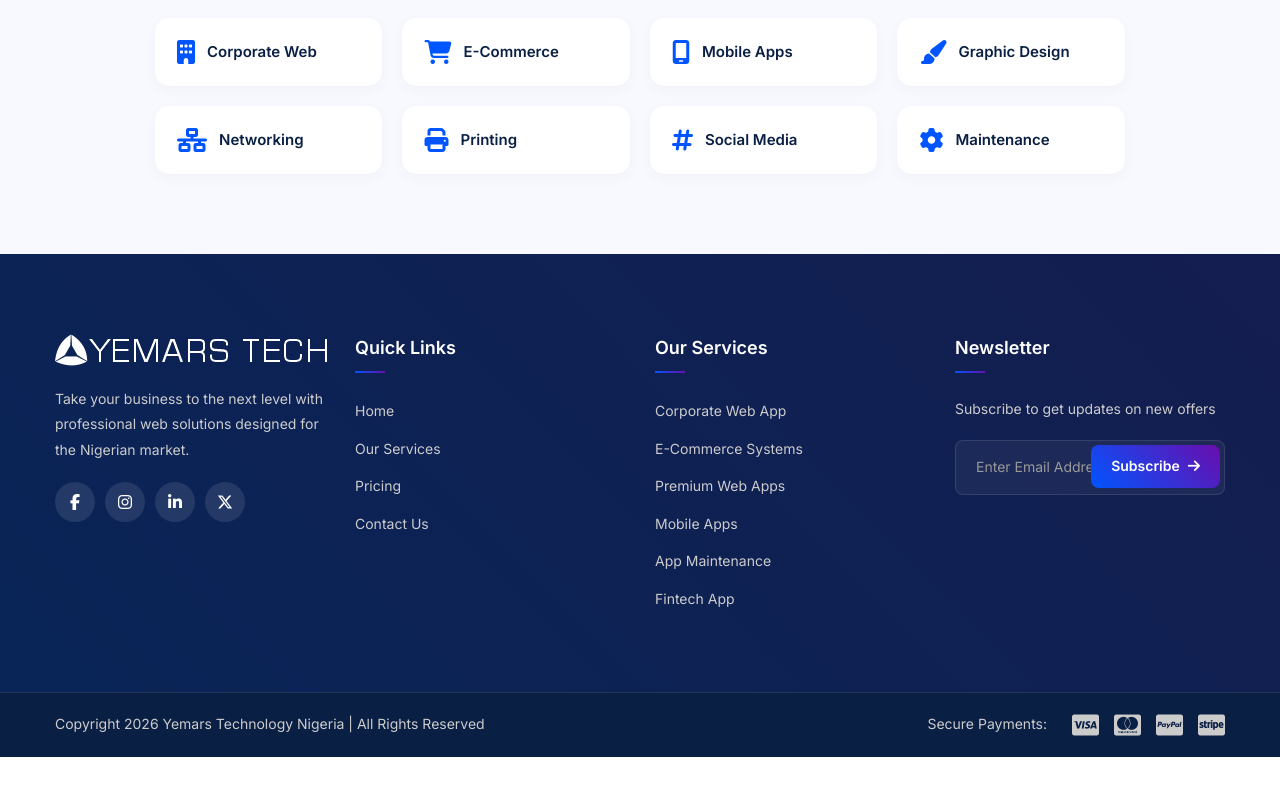
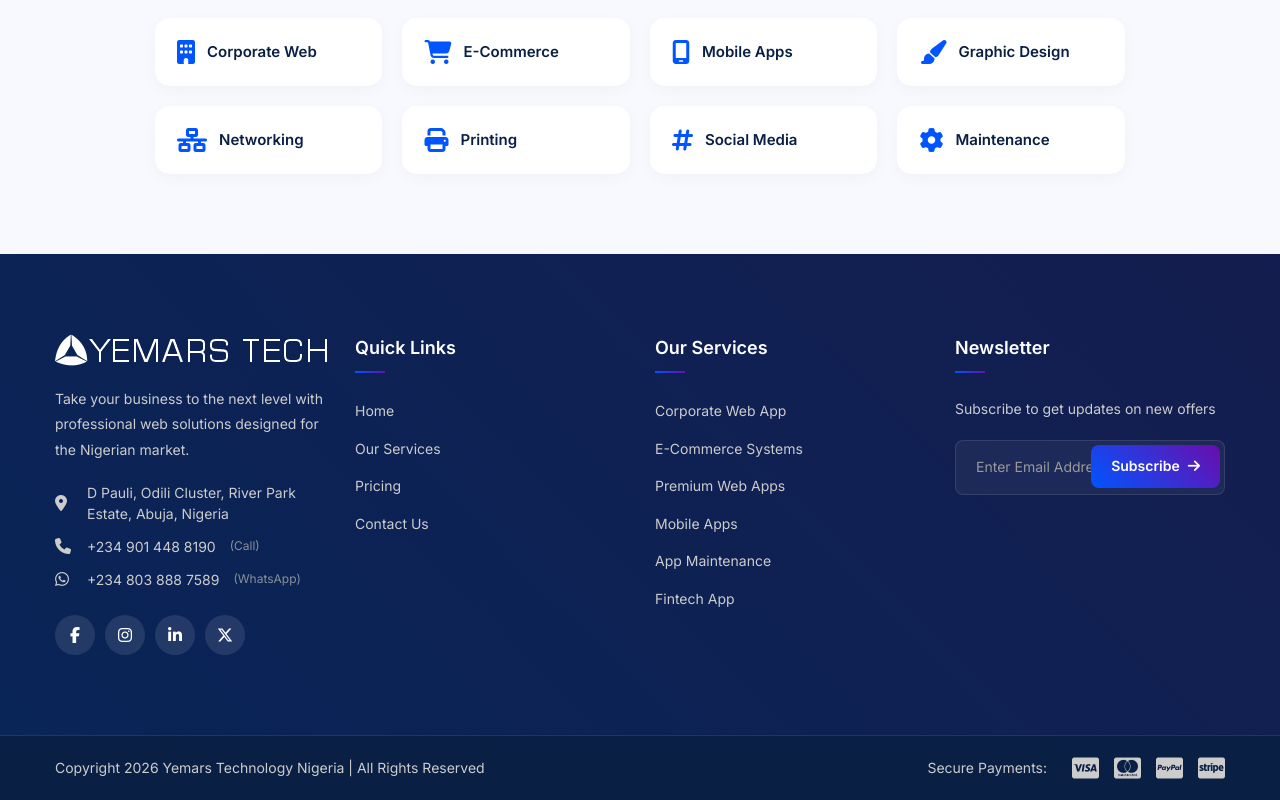
Before and after one commit to uwem42020-ux/yemars, a Nuxt app: page / in a window 1280 px wide. Shown: the part 3715-4515 px from the top of the page. Before the commit the page ends 4472 px from the top, so only its background shows below. Built offline with nearby package versions, Linux system fonts and the light colour scheme.

Commit message:
Add files via upload

```diff
--- a/components/Footer.vue
+++ b/components/Footer.vue
@@ -4,7 +4,7 @@
     <div class="footer-widgets">
       <div class="container">
         <div class="row">
-          <!-- Company Info -->
+          <!-- Company Info with Contact Details -->
           <div class="col-xl-3 col-lg-3 col-md-6 col-sm-12">
             <div class="yemars-footer-widget">
               <div class="yemars-footer-logo">
@@ -15,6 +15,25 @@
               <div class="yemars-footer-text">
                 <p>Take your business to the next level with professional web solutions designed for the Nigerian market.</p>
               </div>
+
+              <!-- Contact Info: Address, Phone, WhatsApp -->
+              <div class="footer-contact-info">
+                <div class="contact-item">
+                  <i class="fa-solid fa-location-dot"></i>
+                  <span>D Pauli, Odili Cluster, River Park Estate, Abuja, Nigeria</span>
+                </div>
+                <div class="contact-item">
+                  <i class="fa-solid fa-phone"></i>
+                  <a href="tel:+2349014488190">+234 901 448 8190</a>
+                  <span class="contact-label">(Call)</span>
+                </div>
+                <div class="contact-item">
+                  <i class="fa-brands fa-whatsapp"></i>
+                  <a href="https://wa.me/2348038887589" target="_blank" rel="noopener noreferrer">+234 803 888 7589</a>
+                  <span class="contact-label">(WhatsApp)</span>
+                </div>
+              </div>
+
               <div class="yemars-footer-social">
                 <a href="#"><i class="fa-brands fa-facebook-f"></i></a>
                 <a href="#"><i class="fa-brands fa-instagram"></i></a>
@@ -160,6 +179,52 @@
   line-height: 1.8;
   margin-bottom: 20px;
   font-size: 14px;
+}
+
+/* Contact Info Styles */
+.footer-contact-info {
+  margin: 20px 0 25px;
+}
+
+.contact-item {
+  display: flex;
+  align-items: center;
+  gap: 12px;
+  margin-bottom: 12px;
+  font-size: 14px;
+  color: #ccc;
+  line-height: 1.5;
+  word-break: break-word;
+}
+
+.contact-item i {
+  width: 20px;
+  font-size: 16px;
+  color: #ccc;
+  flex-shrink: 0;
+  transition: color 0.3s ease;
+}
+
+.contact-item a {
+  color: #ccc;
+  text-decoration: none;
+  transition: color 0.3s ease;
+}
+
+.contact-item a:hover {
+  color: #0055FF;
+}
+
+.contact-label {
+  font-size: 12px;
+  opacity: 0.8;
+  color: #aaa;
+  margin-left: 2px;
+}
+
+/* Keep address text consistent */
+.contact-item span:not(.contact-label) {
+  color: #ccc;
 }
 
 .yemars-footer-social {
@@ -382,12 +447,22 @@
   }
 
   .yemars-footer-list ul li a {
-    font-size: 13px; /* Slightly smaller text on very small screens */
+    font-size: 13px;
   }
 
   .yemars-footer-widget h4 {
     font-size: 16px;
     margin-bottom: 20px;
+  }
+
+  .contact-item {
+    font-size: 13px;
+    gap: 10px;
+  }
+
+  .contact-item i {
+    font-size: 14px;
+    width: 18px;
   }
 }
 
```
